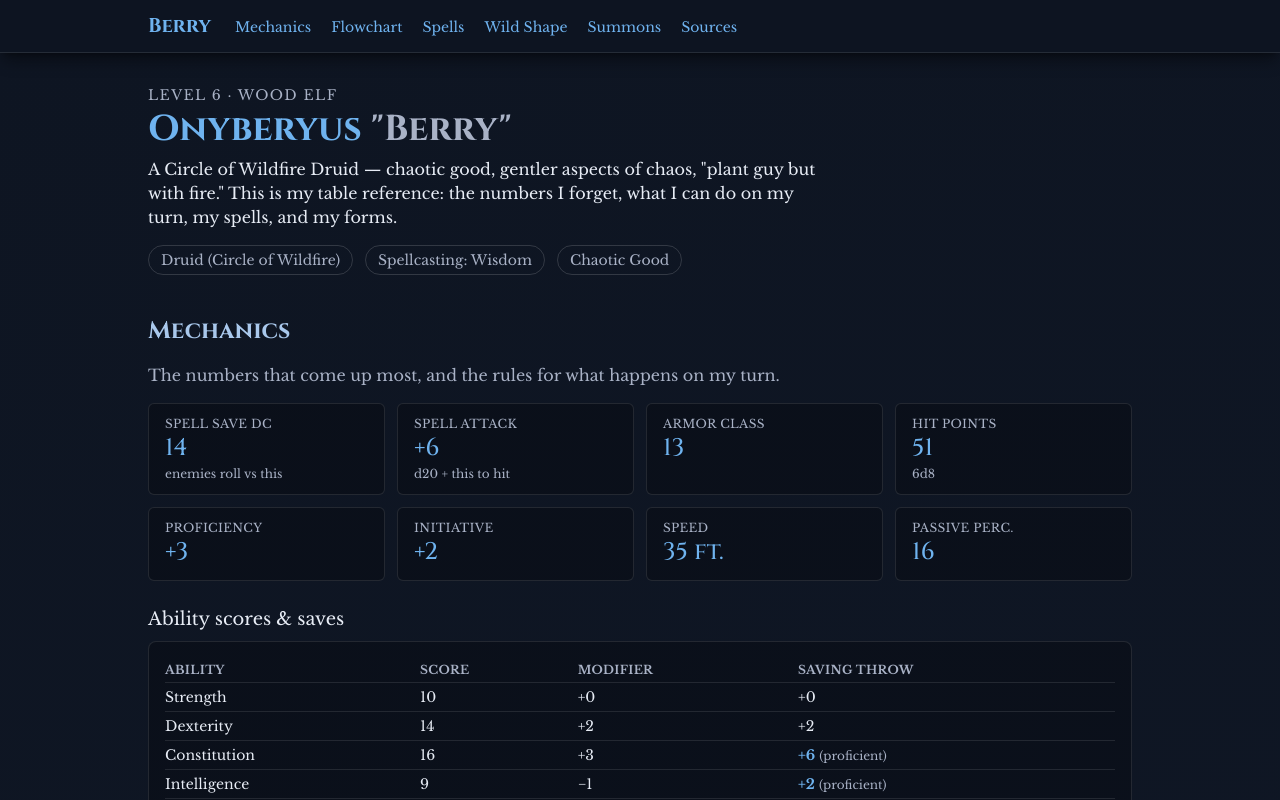
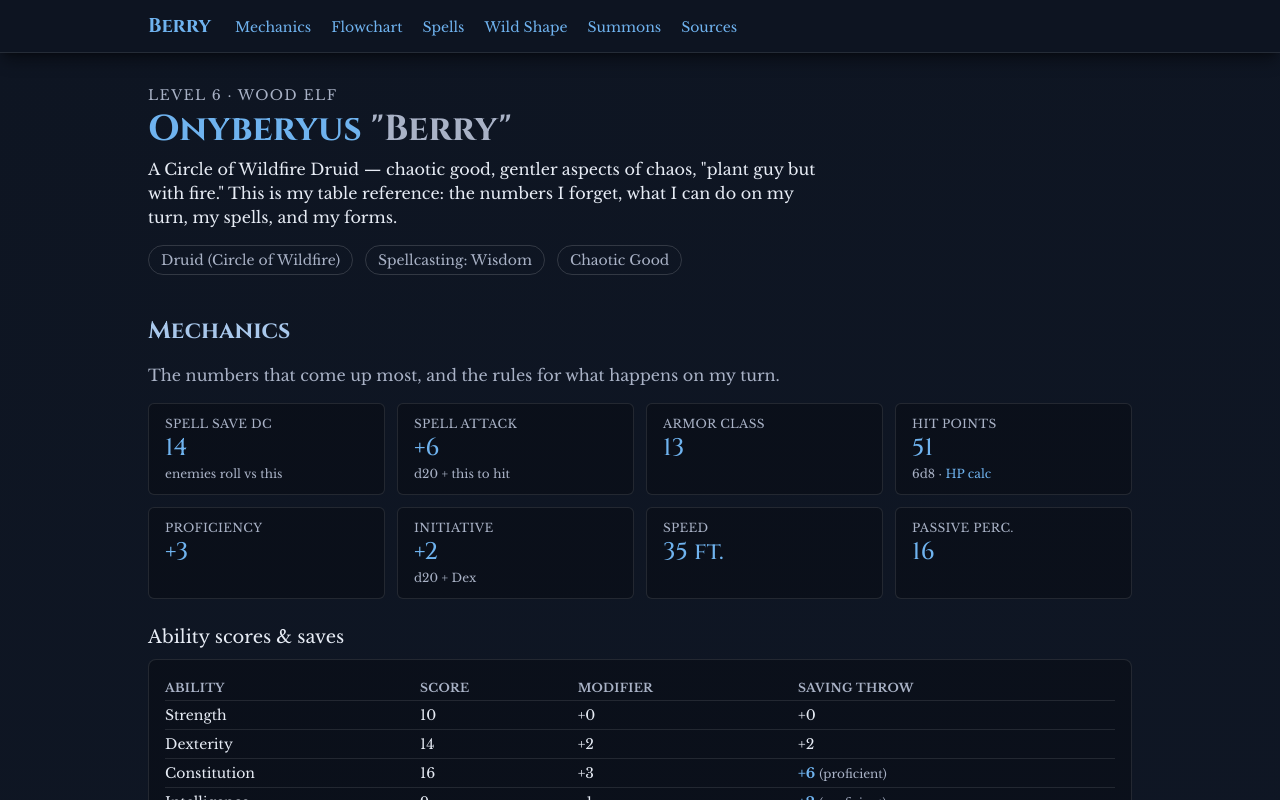
Before and after one commit to tuchandra/berry, a React (Vite) app: page / in a window 1280 px wide. Shown: the top 800 px of the page. Built offline with nearby package versions, Linux system fonts and the light colour scheme.

Commit message:
Source HP to 5ehpcalculator.com; note initiative is d20 + Dex
Co-Authored-By: Claude Opus 4.8 (1M context) <noreply@anthropic.com>

```diff
--- a/src/App.tsx
+++ b/src/App.tsx
@@ -90,7 +90,15 @@ function Card({ children, className = '' }: { children: React.ReactNode; classNa
   );
 }
 
-function StatTile({ label, value, note }: { label: string; value: string; note?: string }) {
+function StatTile({
+  label,
+  value,
+  note,
+}: {
+  label: string;
+  value: string;
+  note?: React.ReactNode;
+}) {
   return (
     <div className="rounded-md border border-white/10 bg-black/25 px-4 py-3">
       <div className="text-xs uppercase tracking-wide text-[var(--ink-dim)]">{label}</div>
@@ -162,9 +170,25 @@ function Mechanics() {
         />
         <StatTile label="Spell Attack" value={character.spellAttack} note="d20 + this to hit" />
         <StatTile label="Armor Class" value={String(character.ac)} />
-        <StatTile label="Hit Points" value={String(character.hp)} note={character.hitDice} />
+        <StatTile
+          label="Hit Points"
+          value={String(character.hp)}
+          note={
+            <>
+              {character.hitDice} ·{' '}
+              <a
+                href="https://5ehpcalculator.com/"
+                target="_blank"
+                rel="noreferrer"
+                className="underline decoration-dotted hover:text-[var(--accent)]"
+              >
+                HP calc
+              </a>
+            </>
+          }
+        />
         <StatTile label="Proficiency" value={character.proficiencyBonus} />
-        <StatTile label="Initiative" value={character.initiative} />
+        <StatTile label="Initiative" value={character.initiative} note="d20 + Dex" />
         <StatTile label="Speed" value={character.speed} />
         <StatTile label="Passive Perc." value={String(character.passivePerception)} />
       </div>
```
